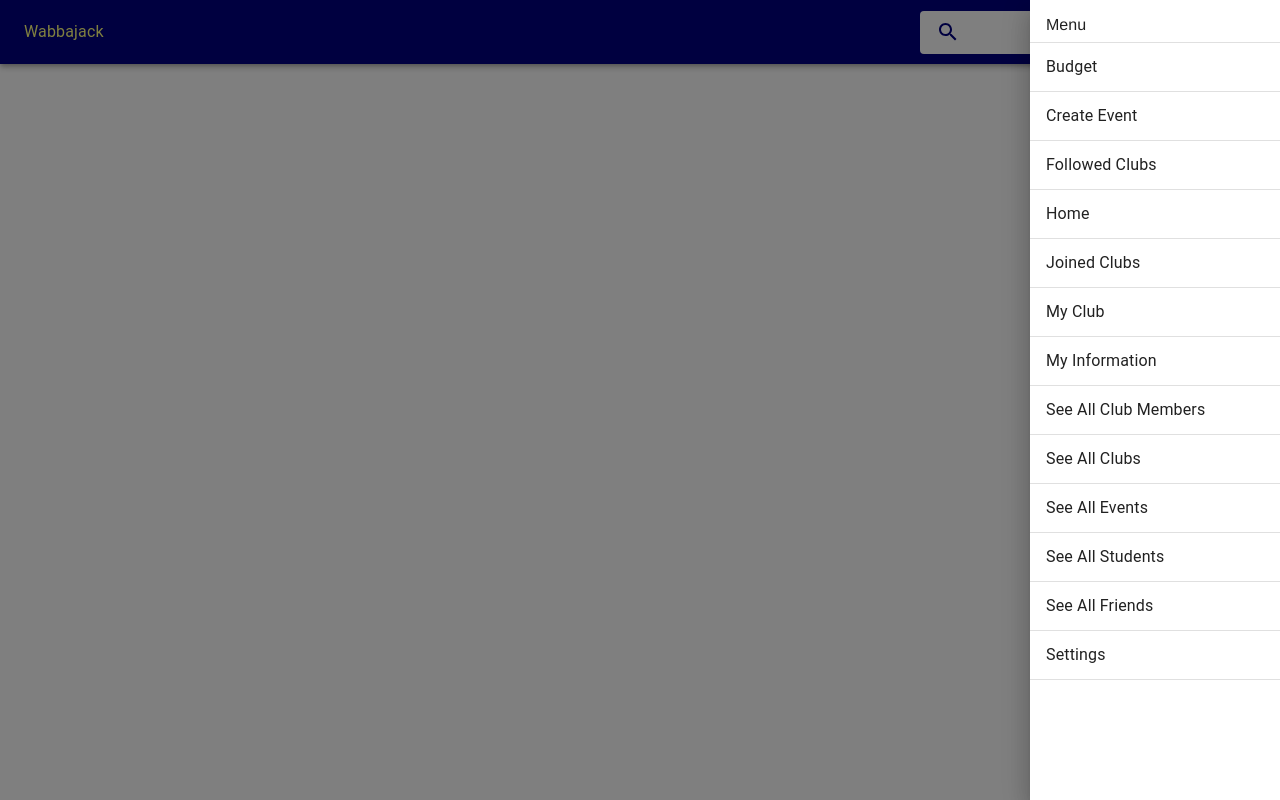
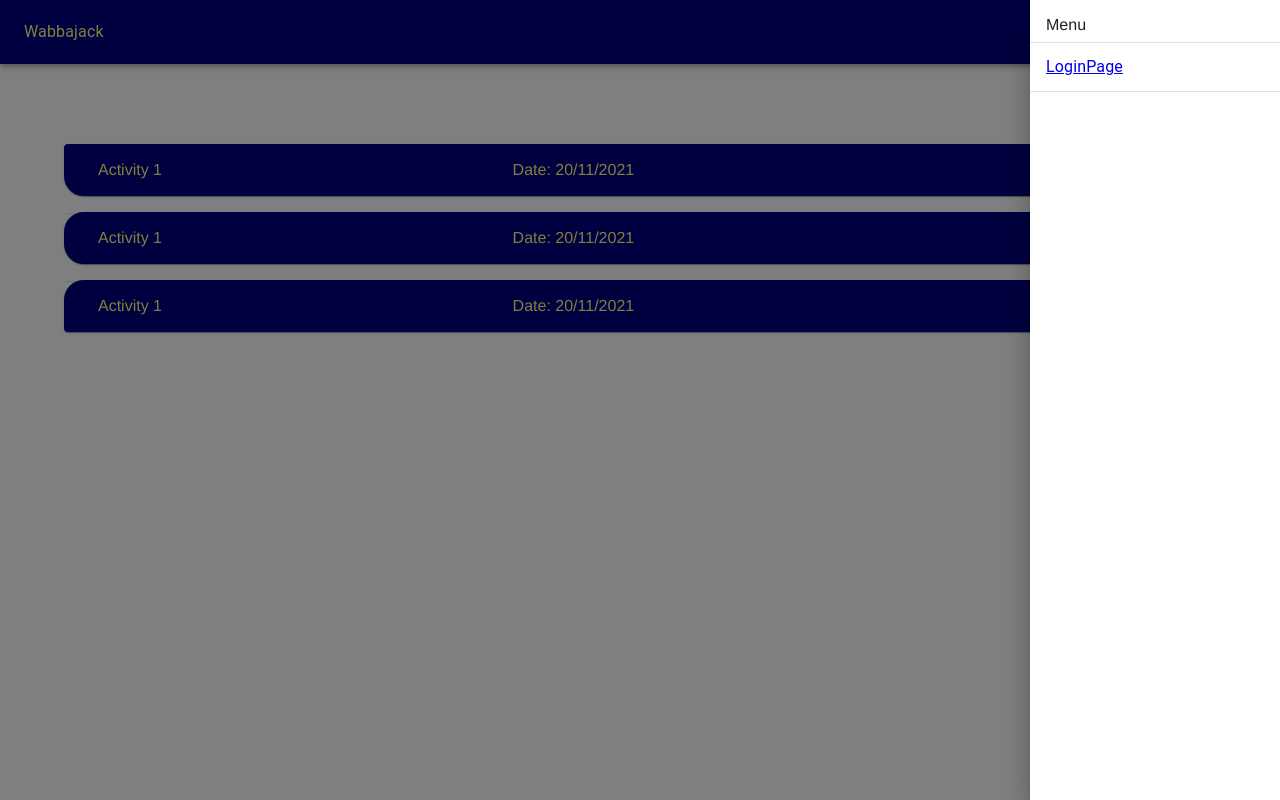
Before and after one commit to erhan-er/Wabbajack, a React (Create React App) app in the folder wabbajack_app/wabbajack_app/: page /Home in a window 1280 px wide. Both pictures are taken after a click on the button "open menu". Built offline with nearby package versions, Linux system fonts and the light colour scheme.

Commit message:
React Router added

```diff
--- a/wabbajack_app/wabbajack_app/src/App.js
+++ b/wabbajack_app/wabbajack_app/src/App.js
@@ -4,12 +4,21 @@ import LoginPage from "./Pages/LoginPage";
 import Home from "./Pages/Home";
 import AppBar from "./Components/AppBar";
 import TestPage from "./Pages/TestPage";
+import { Outlet } from "react-router-dom";
+import LoginBox from "./Components/LoginBox";
+import { BrowserRouter, Routes, Route } from "react-router-dom";
 
 function App() {
   return (
-    <div className="App">
-      <TestPage />
-    </div>
+    <BrowserRouter>
+        <div className="App">
+          <Routes>
+            <Route exact path = "/" element = {<LoginPage />}/>
+            <Route path = "/Home" element = {<Home />} />
+          </Routes>
+        </div>
+    </BrowserRouter>
+
   );
 }
 
--- a/wabbajack_app/wabbajack_app/src/Components/ActivityAccordion.js
+++ b/wabbajack_app/wabbajack_app/src/Components/ActivityAccordion.js
@@ -7,12 +7,15 @@ import AccordionSummary from '@mui/material/AccordionSummary';
 import AccordionDetails from '@mui/material/AccordionDetails';
 import ExpandMoreIcon from '@mui/icons-material/ExpandMore';
 import ArrowForwardIosIcon from '@mui/icons-material/ArrowForwardIos';
+import { Link } from "react-router-dom";
 
 const ModifiedAccordion = styled((props) => (
    <Accordion {...props}/>
 ))(({theme}) => ({
    backgroundColor: "#000080",
+   borderRadius: "20px",
    '&:(:last-child)': {
+      borderRadius: "20px",
       marginBottom: 0,
    },
 }));
@@ -20,7 +23,7 @@ const ModifiedAccordion = styled((props) => (
 const style = makeStyles({
    accordion: {
       marginBottom: "1rem",
-      borderRadius: "20px",
+      //borderRadius: "20px",
       border: "2px solid #000080",
       backgroundColor: "#000080",
    },
@@ -119,9 +122,11 @@ function ActivityAccordion ({place, date, time}) {
                <div>Date: {date}</div>
                <div>Time: {time}</div>
             </div>
-            <div className = {classes.button_box}>
-               <Button className = {classes.button} variant = "contained" color= "info" endIcon = {<ArrowForwardIosIcon />}>See Details</Button>
-            </div>
+            <Link to = "../Pages/TestPage">
+               <div className = {classes.button_box}>
+                  <Button className = {classes.button} variant = "contained" color= "info" endIcon = {<ArrowForwardIosIcon />}>See Details</Button>
+               </div>
+            </Link>
          </AccordionDetails>
       </ModifiedAccordion>
    );
--- a/wabbajack_app/wabbajack_app/src/Components/AppBar.js
+++ b/wabbajack_app/wabbajack_app/src/Components/AppBar.js
@@ -67,6 +67,25 @@ function AppBar ({PageName = "Wabbajack"}) {
 
    const [isOpen, setIsOpen] = useState(false);
 
+   function searchBar (PageName) {
+      if ( PageName === "Home"
+         | PageName === "EventDetail"
+         | PageName === "Budget"
+         | PageName === "Settings") {
+         return;
+      }
+      else if ( PageName === "AllEvents") {
+         return (
+            <Search>
+               <SearchIconWrapper>
+                  <SearchIcon />
+               </SearchIconWrapper>
+               <StyledInputBase />
+            </Search>
+         );
+      }
+   }
+
    return (
       <Box>
          <ModifiedAppBar position = "static">
@@ -76,12 +95,9 @@ function AppBar ({PageName = "Wabbajack"}) {
                </Typography>
                <Box />
                <Box sx={{ flexGrow: 1 }} />
-               <Search>
-                  <SearchIconWrapper>
-                     <SearchIcon />
-                  </SearchIconWrapper>
-                  <StyledInputBase />
-               </Search>
+               {
+                  searchBar(PageName)
+               }
                <Box sx = {{display: {xs: "none", md: "flex"}}}>
                   <IconButton
                      size="large"
--- a/wabbajack_app/wabbajack_app/src/Components/LoginBox.js
+++ b/wabbajack_app/wabbajack_app/src/Components/LoginBox.js
@@ -3,6 +3,7 @@ import Box from '@mui/material/Box';
 import TextField from '@mui/material/TextField';
 import { makeStyles } from '@mui/styles';
 import Button from "@mui/material/Button";
+import { Link } from "react-router-dom";
 
 const style = makeStyles({
    outer_box: {
@@ -72,7 +73,9 @@ function LoginBox () {
                <Button variant = "text" className = {classes.forget_password}>Forget Password?</Button>
             </Box>
             <Box className = {classes.button_box}>
-               <Button variant = "contained" color = "success" className = {classes.button}>Sign in</Button>
+               <Link to = "/Home">
+                  <Button variant = "contained" color = "success" className = {classes.button}>Sign in</Button>
+               </Link>
                <Button variant = "contained" color = "info" className = {classes.button}>About</Button>
             </Box>
          </Box>
--- a/wabbajack_app/wabbajack_app/src/Components/Menu.js
+++ b/wabbajack_app/wabbajack_app/src/Components/Menu.js
@@ -7,6 +7,7 @@ import Divider from '@mui/material/Divider';
 import ListItem from '@mui/material/ListItem';
 import ListItemIcon from '@mui/material/ListItemIcon';
 import ListItemText from '@mui/material/ListItemText';
+import { Outlet, Link } from "react-router-dom";
 
 function Menu ({open, setIsOpen, userType}) {
 
@@ -38,14 +39,22 @@ function Menu ({open, setIsOpen, userType}) {
                   Menu
                </ListItem>
                <Divider />
-               { ChooseUserType( userType ).map((text, index) => (
+               { /*ChooseUserType( userType ).map((text, index) => (
                   <Box>
                      <ListItem button key={text}>
                         <ListItemText primary={text} />
                      </ListItem>
                      <Divider />
                   </Box>
-               ))}
+               ))*/}
+               <Box>
+                  <Link to = "/">
+                     <ListItem button >
+                        <ListItemText  primary={"LoginPage"} />
+                     </ListItem>
+                  </Link>
+                  <Divider />
+               </Box>
             </List>
          </Box>
       );
@@ -71,6 +80,7 @@ function Menu ({open, setIsOpen, userType}) {
          {
             showMenu(open)
          }
+
       </div>
    );
 }
--- a/wabbajack_app/wabbajack_app/src/Pages/Home.js
+++ b/wabbajack_app/wabbajack_app/src/Pages/Home.js
@@ -1,17 +1,36 @@
 import * as React from 'react';
+import AppBar from "../Components/AppBar";
+import Accordion from "../Components/ActivityAccordion";
+import Box from '@mui/material/Box';
+import { makeStyles } from '@mui/styles';
+import Button from "@mui/material/Button";
 
-import Accordion from "../Components/ActivityAccordion";
+const style = makeStyles({
+   root: {
+
+   },
+
+   activity_box: {
+      margin: "0 auto",
+      width: "90%",
+      marginTop: "5rem",
+   }
+});
 
 function Home () {
+   const classes = style();
    var activity1 = {place: "B Building", date: "20/11/2021", time: "18:00"};
    var activity2 = {place: "A Building", date: "30/11/2021", time: "20:00"};
    var activity3 = {place: "EA Building", date: "31/12/2021", time: "22:00"};
    return (
-      <div>
-         <Accordion {...activity1}/>
-         <Accordion {...activity2}/>
-         <Accordion {...activity3}/>
-      </div>
+      <Box className = {classes.root}>
+         <AppBar />
+         <Box className = {classes.activity_box}>
+            <Accordion {...activity1}/>
+            <Accordion {...activity2}/>
+            <Accordion {...activity3}/>
+         </Box>
+      </Box>
    );
 }
 
--- a/wabbajack_app/wabbajack_app/src/Pages/LoginPage.js
+++ b/wabbajack_app/wabbajack_app/src/Pages/LoginPage.js
@@ -1,11 +1,12 @@
 import * as React from 'react';
-
 import LoginBox from "../Components/LoginBox";
-
+import { Outlet } from "react-router-dom";
 function LoginPage () {
 
    return (
-      <LoginBox />
+      <div>
+         <LoginBox />
+      </div>
    );
 }
 
--- a/wabbajack_app/wabbajack_app/src/index.js
+++ b/wabbajack_app/wabbajack_app/src/index.js
@@ -1,14 +1,17 @@
-import React from 'react';
-import ReactDOM from 'react-dom';
+import * as React from 'react';
+import { render } from 'react-dom';
 import './index.css';
 import App from './App';
 import reportWebVitals from './reportWebVitals';
 
-ReactDOM.render(
-  <React.StrictMode>
-    <App />
-  </React.StrictMode>,
-  document.getElementById('root')
+import LoginPage from "./Pages/LoginPage";
+import Home from "./Pages/Home";
+import Test from "./Pages/TestPage";
+
+const rootElement = document.getElementById("root");
+render(
+  <App />,
+  rootElement
 );
 
 // If you want to start measuring performance in your app, pass a function
```
Also changed, not shown: 1 other file (tests, documents, lock files or other folders).
